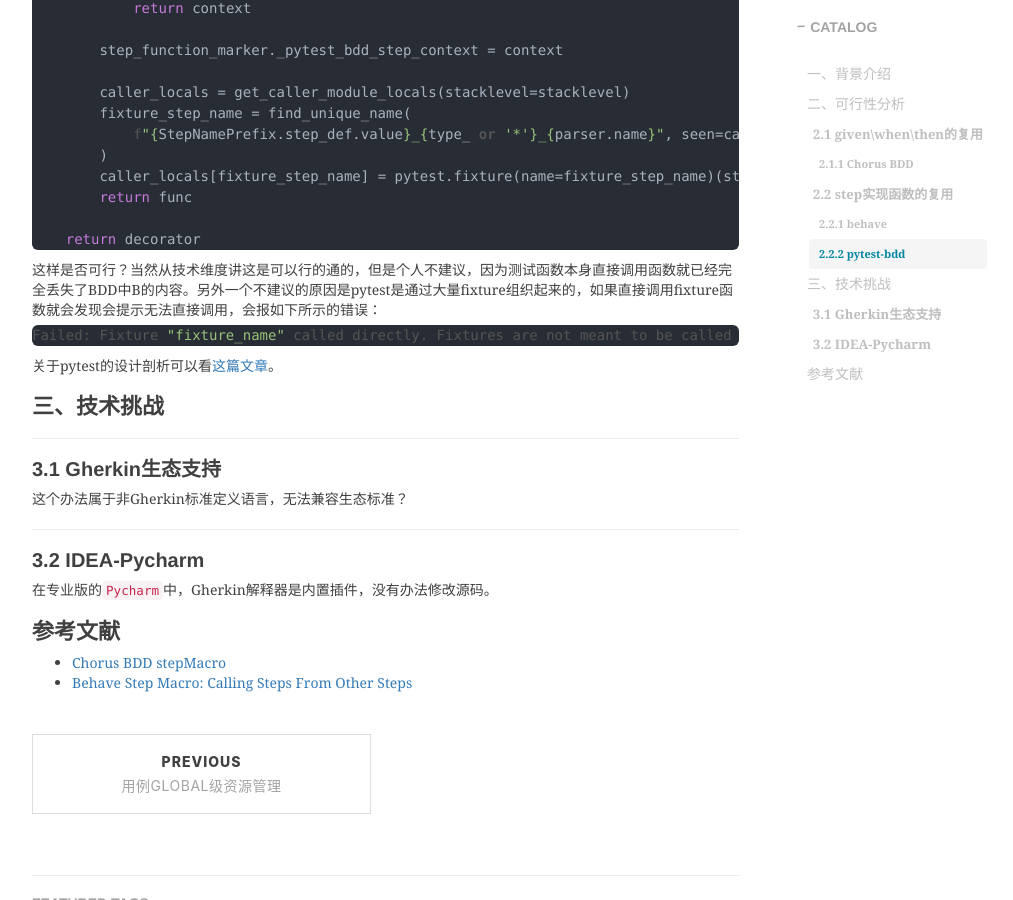
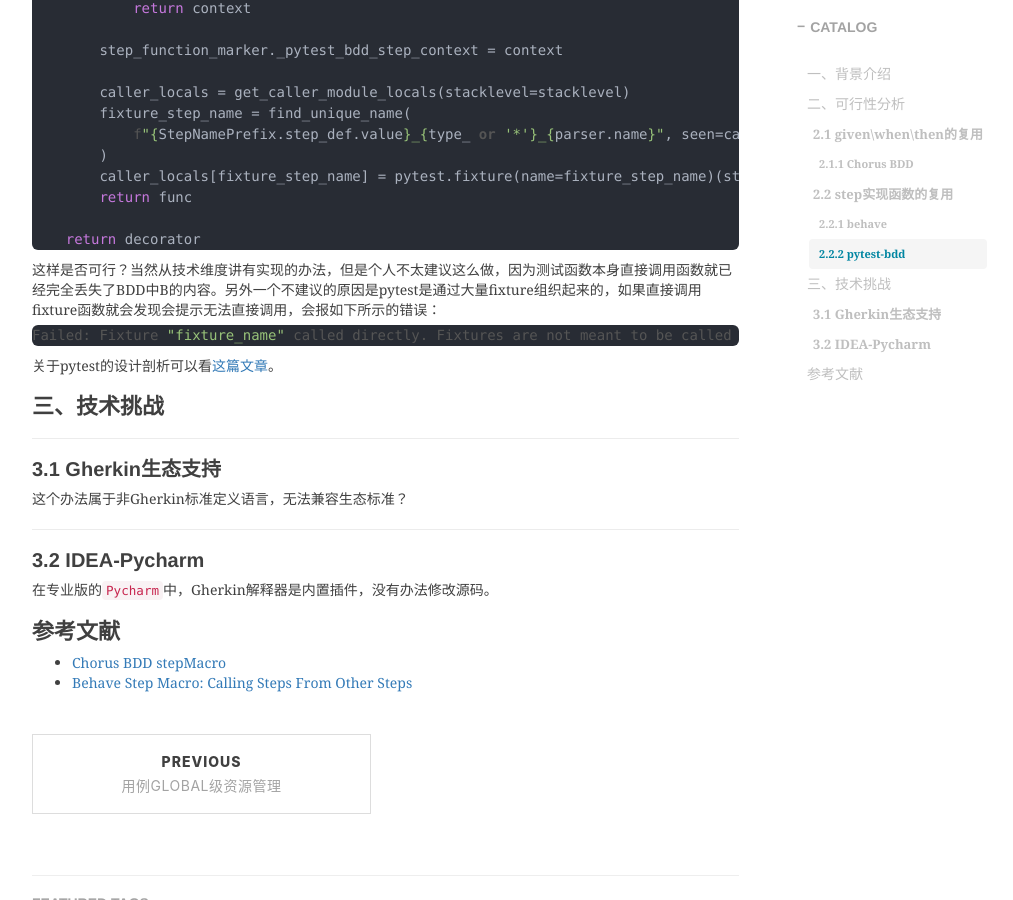
Before and after one commit to shihai1991/shihai1991.github.io, a Jekyll site: the page built from _posts/2023-08-22-BDD中的step可复用性调研.md, in a window 1280 px wide and 900 px high, scrolled down 2184 px. Shown: the whole window, without its empty margins (233-1246 px from the left). Built offline with Jekyll 4.4.1, drawn with Linux system fonts in a browser that asks for light colours; nearby versions of some CDN libraries; comment, search, counter and statistics services are not loaded.

Commit message:
Update 2023-08-22-BDD中的step可复用性调研.md

````diff
--- a/_posts/2023-08-22-BDD中的step可复用性调研.md
+++ b/_posts/2023-08-22-BDD中的step可复用性调研.md
@@ -98,7 +98,7 @@ def step(
 
     return decorator
 ```
-这样是否可行？当然从技术维度讲这是可以行的通的，但是个人不建议，因为测试函数本身直接调用函数就已经完全丢失了BDD中B的内容。另外一个不建议的原因是pytest是通过大量fixture组织起来的，如果直接调用fixture函数就会发现会提示无法直接调用，会报如下所示的错误：
+这样是否可行？当然从技术维度讲有实现的办法，但是个人不太建议这么做，因为测试函数本身直接调用函数就已经完全丢失了BDD中B的内容。另外一个不建议的原因是pytest是通过大量fixture组织起来的，如果直接调用fixture函数就会发现会提示无法直接调用，会报如下所示的错误：
 ```shell
 Failed: Fixture "fixture_name" called directly. Fixtures are not meant to be called directly
 ```
````
